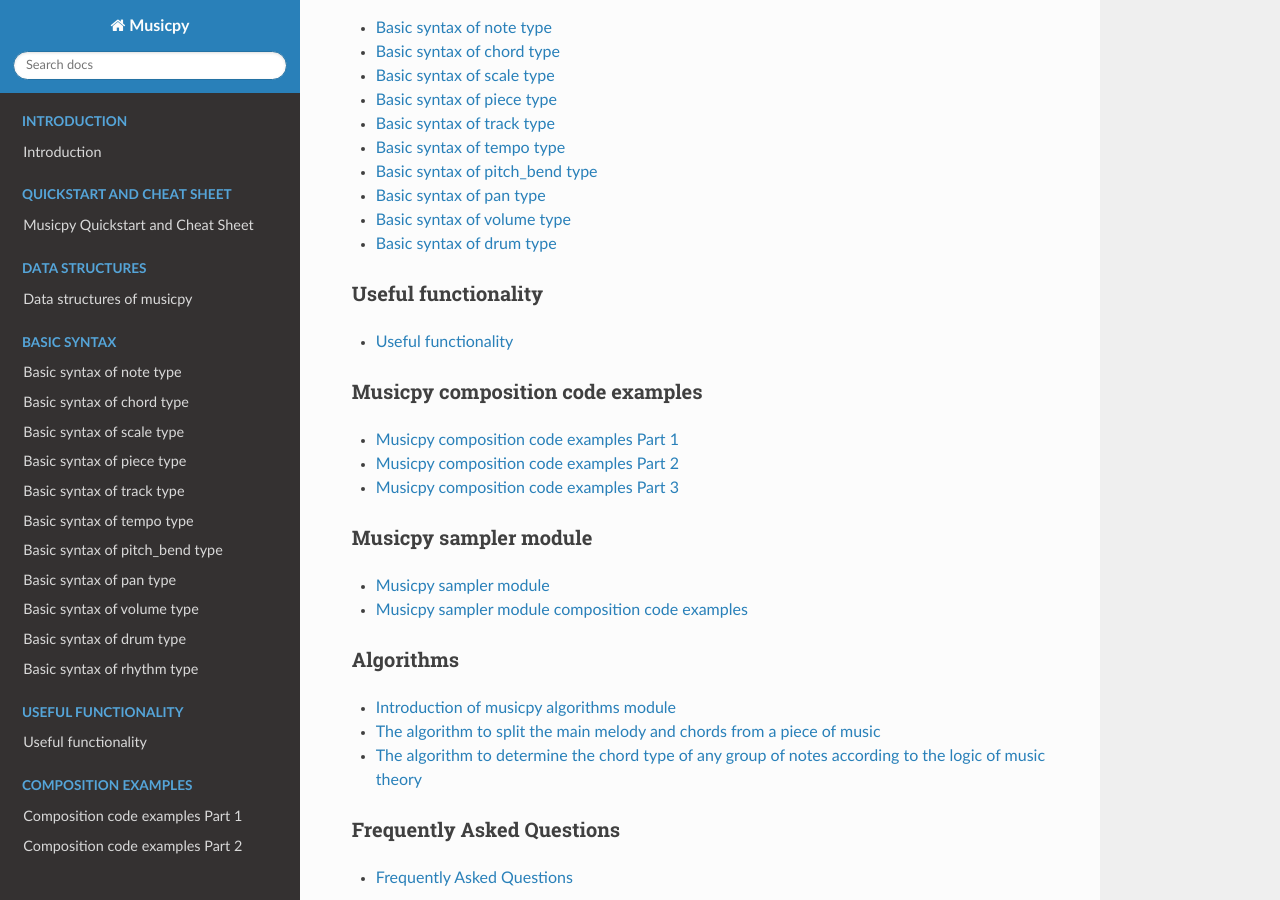
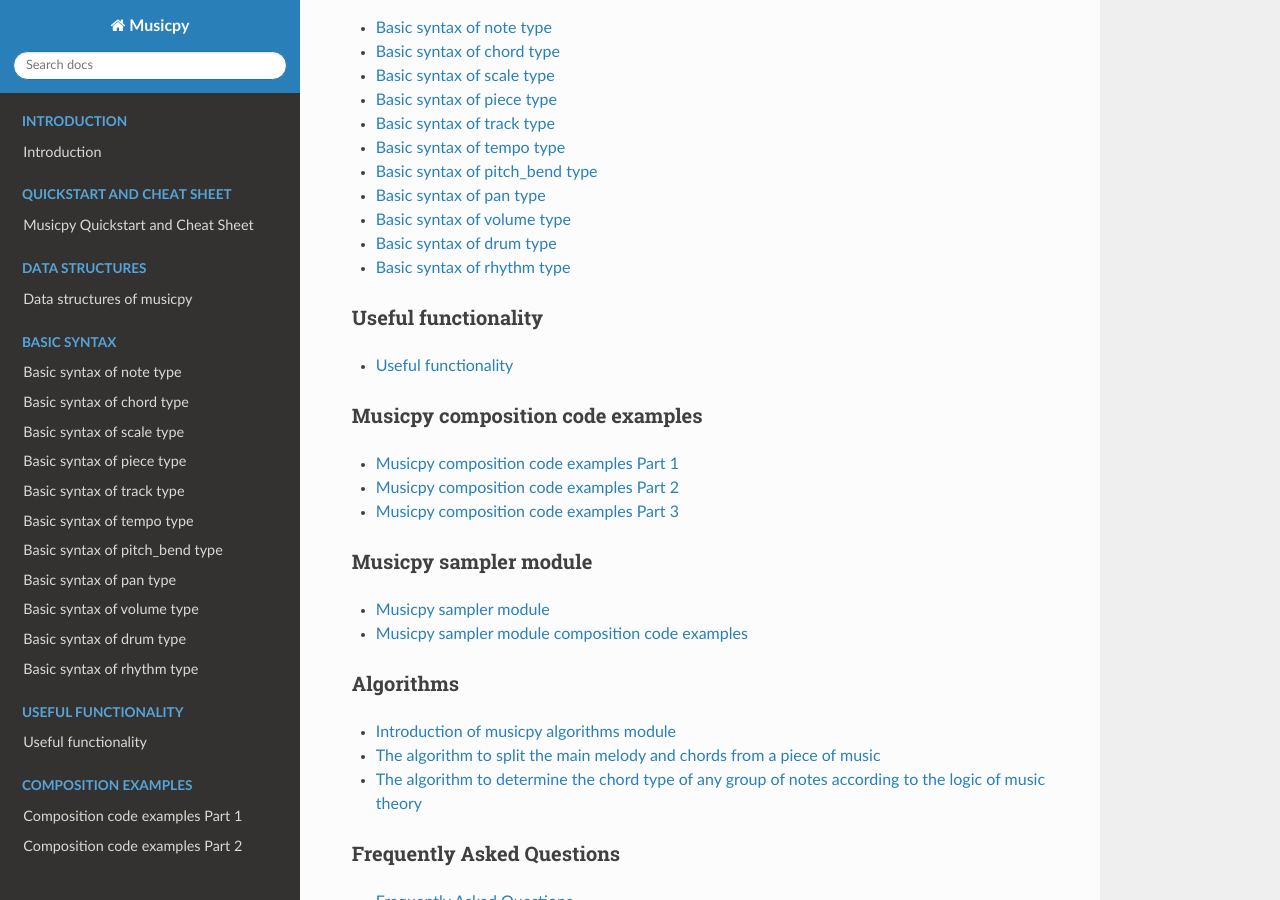
Before and after one commit to Rainbow-Dreamer/musicpy_docs, an MkDocs documentation site: the page built from docs/index.md, in a window 1280 px wide and 900 px high, scrolled down 1561 px. Built offline with MkDocs 1.6.1, drawn with Linux system fonts in a browser that asks for light colours; nearby versions of some CDN libraries.

Commit message:
Update index.md

```diff
--- a/docs/index.md
+++ b/docs/index.md
@@ -69,6 +69,7 @@ If you think this is too simple, musicpy could also produce music like [this](ht
 * [Basic syntax of pan type](https://musicpy.readthedocs.io/en/latest/Basic%20syntax%20of%20pan%20type/)
 * [Basic syntax of volume type](https://musicpy.readthedocs.io/en/latest/Basic%20syntax%20of%20volume%20type/)
 * [Basic syntax of drum type](https://musicpy.readthedocs.io/en/latest/Basic%20syntax%20of%20drum%20type/)
+* [Basic syntax of rhythm type](https://musicpy.readthedocs.io/en/latest/Basic%20syntax%20of%20rhythm%20type/)
 
 
 ### Useful functionality
```
